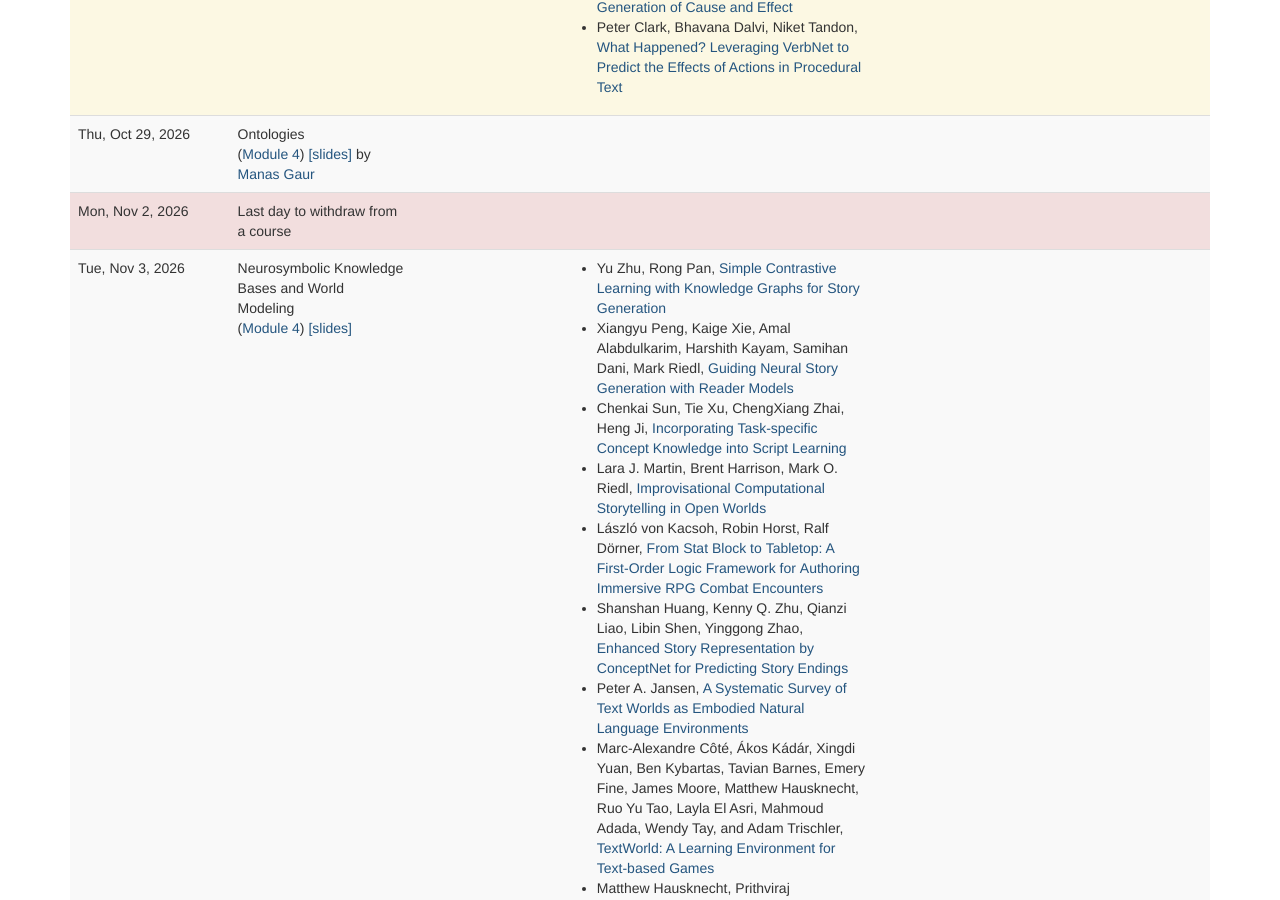
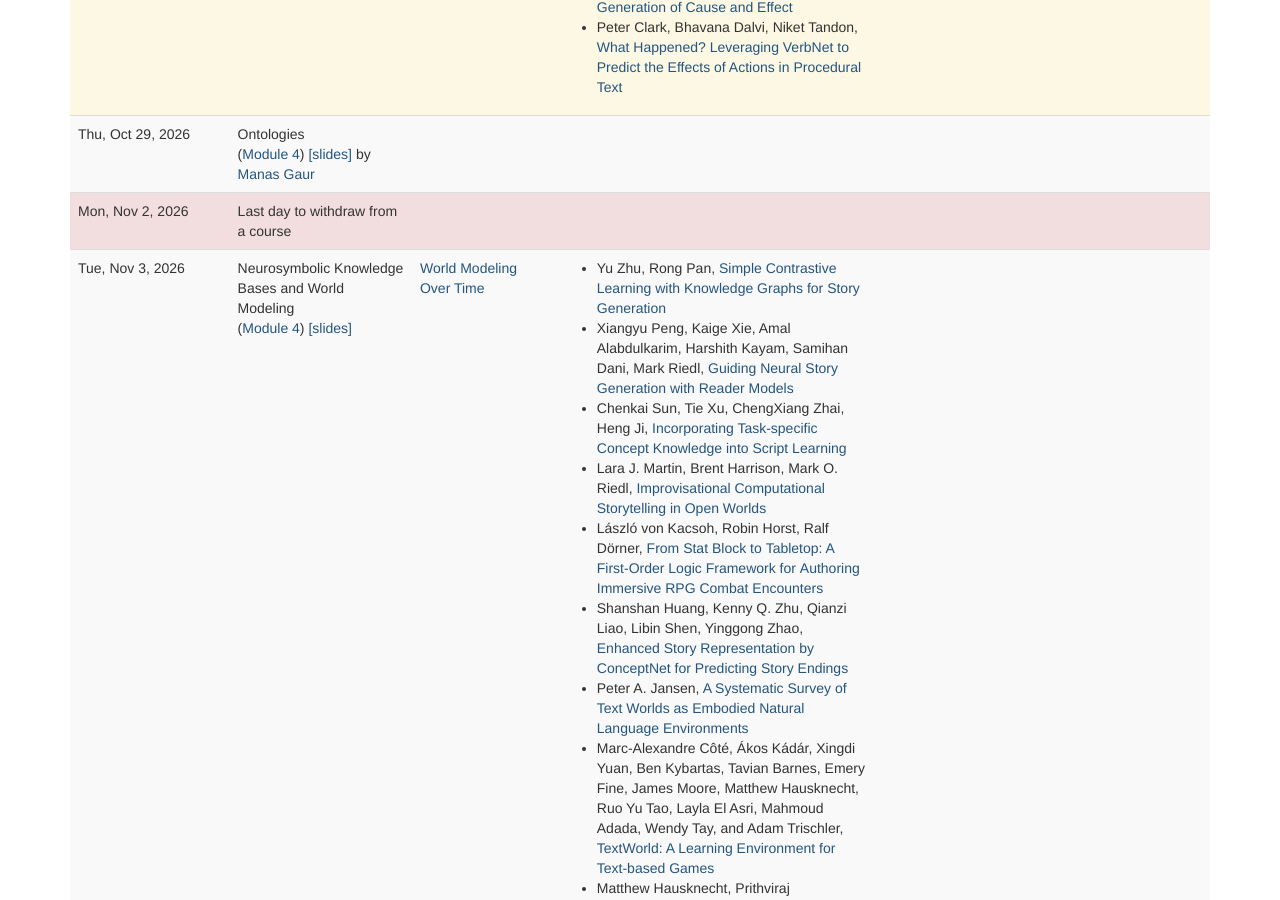
Before and after one commit to lara-martin/neurosymbolic-text-gen, a Jekyll site: the page built from lectures.md, in a window 1280 px wide and 900 px high, scrolled down 7539 px. Built offline with Jekyll 4.4.1, drawn with Linux system fonts in a browser that asks for light colours; nearby versions of some CDN libraries; a script that is not in the unit is left out.

Commit message:
11/3 knowledge check

```diff
--- a/_data/lectures.yaml
+++ b/_data/lectures.yaml
@@ -200,6 +200,10 @@
 -
   date: 2026-11-03
   title:  Neurosymbolic Knowledge Bases and World Modeling
+  activities:
+    -
+      title: World Modeling Over Time
+      url: https://blackboard.umbc.edu/ultra/courses/_112447_1/assessment/test/_8932178_1?gradeitemView=details
 
 
 -
```
